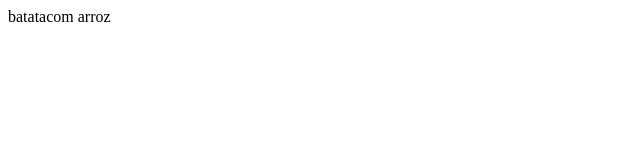
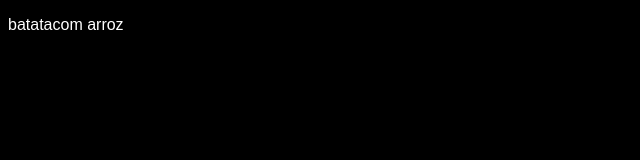
Before and after one commit to EducaTech123/EducaTech123, a plain HTML site: page bolas.html in a window 1280 px wide. Shown: the whole page, without its empty margins (0-640 px from the left). Drawn offline with Linux system fonts and the light colour scheme.

Commit message:
Update bolas.html

```diff
--- a/bolas.html
+++ b/bolas.html
@@ -6,7 +6,7 @@
 
 
 </head>
-<body style= "background-color: black>
+<body style= "background-color:black;">
 <p>batatacom arroz</p>
 
 </body>
```
